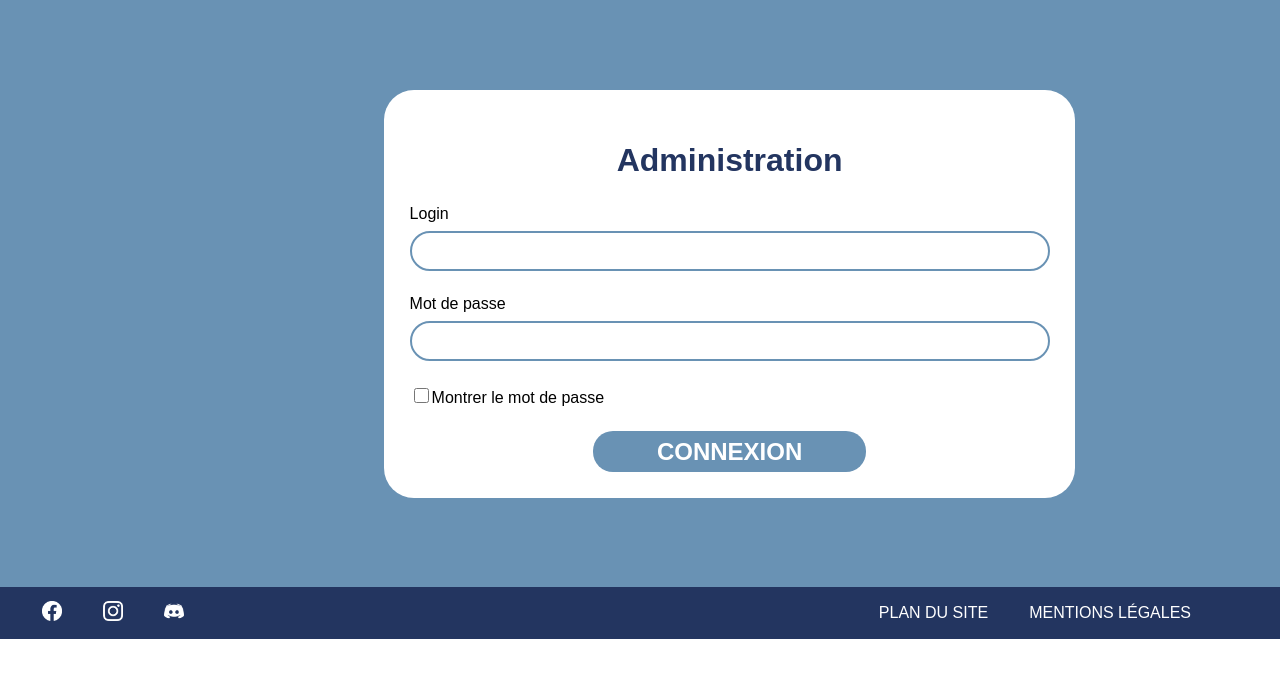
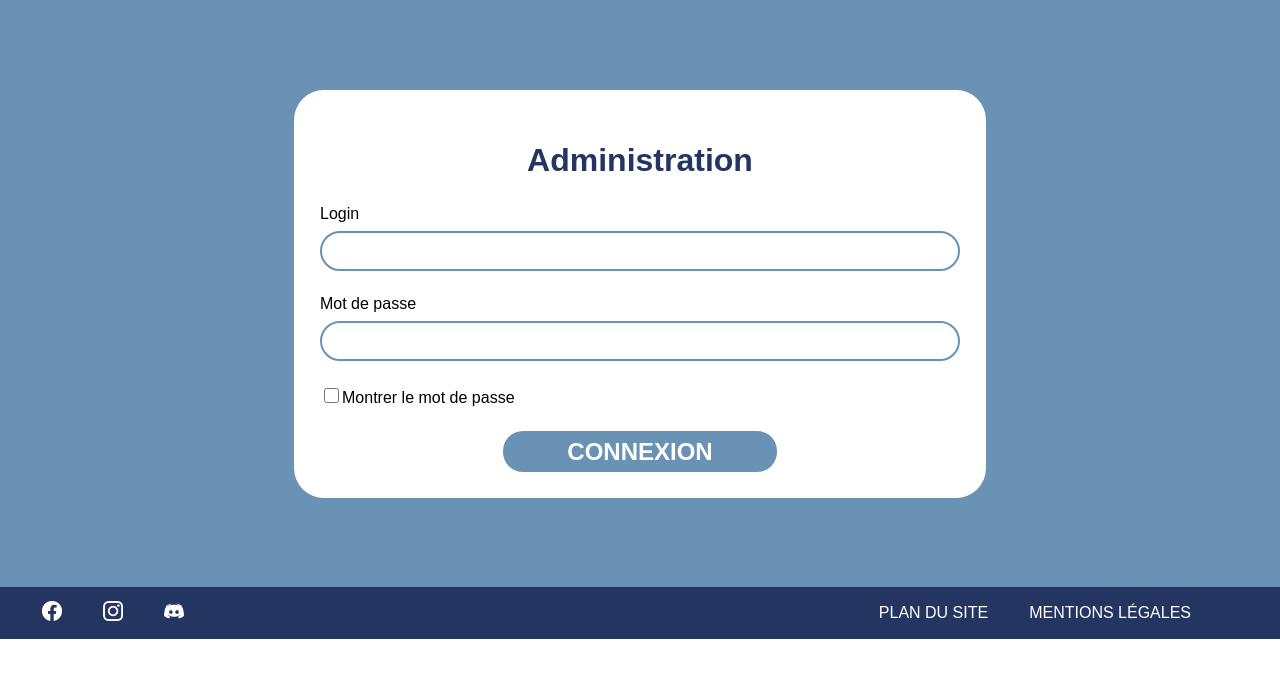
Before and after one commit to chefProjet-Sae301/webweek, a PHP site: page /public/php/login.php in a window 1280 px wide. Shown: the part 92-770 px from the top of the page. Run offline with PHP 8.4, Linux system fonts and the light colour scheme.

Commit message:
css form add modify

```diff
--- a/site/public/css/styles.css
+++ b/site/public/css/styles.css
@@ -199,8 +199,19 @@ section img {
 /* admin */
 #formulaire-administration {
 	background-color: var(--bleu-clair);
-	padding: 7vw 30vw;
+	padding: 7vw 0;
 }
+
+#formulaire-modifetadd h2 {
+	font-style: italic;
+	color: var(--bleu-clair);
+	text-align: center;
+}
+
+
+
+
+/* fin admin */
 
 form {
 	background-color: var(--color-text-white);
@@ -237,6 +248,8 @@ label {
 input[type="text"],
 input[type="email"],
 input[type="password"],
+input[type="number"],
+input[type="date"],
 select,
 textarea {
 	border: 2px solid var(--bleu-clair);
```
